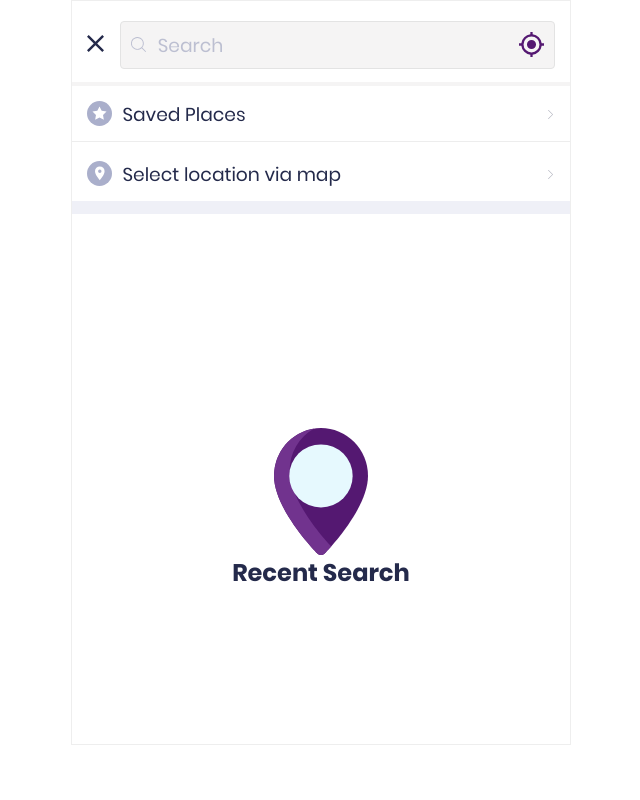
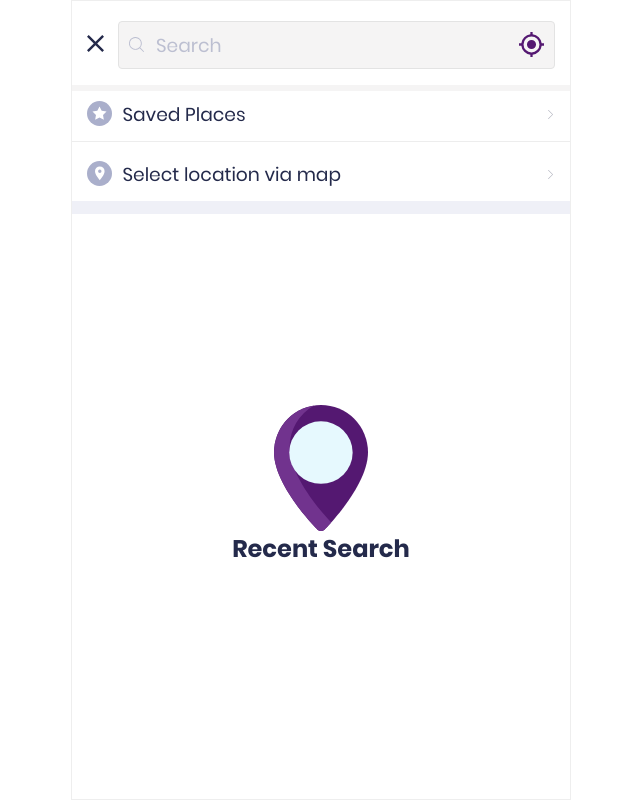
Before and after one commit to asmita1108/screen7, a plain HTML site: page index.html in a window 1280 px wide. Shown: the whole page, without its empty margins (319-959 px from the left). Drawn offline with nearby package versions, Linux system fonts and the light colour scheme.

Commit message:
style change

```diff
--- a/css/styles.css
+++ b/css/styles.css
@@ -27,7 +27,7 @@ body {
 /*----------------------------------------------*/
 .mb-container {
   max-width: 375pt;
-  height: 745px;
+  height: 100vh;
   overflow: hidden;
   background-color: #ffffff;
   margin: 0px auto;
@@ -53,7 +53,7 @@ body {
 }
 
 .searchBar {
-  width: 93%;
+  width: calc(100% - 31px);
   height: 90%;
   border: 1pt solid #e3e3e3;
   background-color: #f5f4f4;
@@ -68,7 +68,7 @@ body {
 }
 .searchBar > input {
   border: none;
-  width: 80%;
+  width: calc(100% - 45px);
   height: auto;
   background: transparent;
   font-size: 14pt;
@@ -95,16 +95,10 @@ body {
      border-style: none;
     outline: none !important;
 }
+/************************************/
+/* SECTIO */
+/************************/
 
-.search-header:after {
-    display: block;
-    height: 4px;
-    background-color: #f5f4f4;
-    content: " ";
-    width: 375pt;
-    margin: 0, auto;
-    margin: 30px -15px 0px -15px;
-}
 .section-header {
     color: #242A4B;
     font-size: 18pt;
@@ -158,7 +152,6 @@ body {
     margin: 20px 0px 20px 0px;
 }
 
-
 .location-detect {
     height: 50px;
     max-width: 100%;
@@ -194,6 +187,14 @@ body {
     width: 375pt;
     margin: 40px -15px 0px -15px;
 }
+.divider-4pt:after {
+    display: block;
+    height: 4pt;
+    background-color: #f5f4f4;
+    content: " ";
+    width: 100vw;
+    margin: 25pt -15px 0px -15px;
+}
 .divider-10pt:after {
     display: block;
     height: 10pt;
@@ -202,14 +203,3 @@ body {
     width: 375pt;
     margin: 40px -15px 0px -15px;
 }
-
-img.ri:empty
-{
-	top: 50%;
-	left: 50%;
-	-webkit-transform: translate(-50%, -50%);
-	-moz-transform: translate(-50%, -50%);
-	-ms-transform: translate(-50%, -50%);
-	-o-transform: translate(-50%, -50%);
-	transform: translate(-50%, -50%);
-}
--- a/index.html
+++ b/index.html
@@ -13,10 +13,12 @@
     <script src="https://maxcdn.bootstrapcdn.com/bootstrap/4.5.2/js/bootstrap.min.js"></script>
     <link rel="stylesheet" href="css/styles.css" />
 
+      <script>
+    </script>
   </head>
   <body>
       <div class="mb-container">
-          <header class="search-header">
+          <header class="search-header divider-4pt">
              <a href="#" class="crossPageIcon">
                 <img
                 src="css/assets/close%20(22).svg"
@@ -24,8 +26,10 @@
              </a>
              <div class="searchBar">
               <img src="css/assets/Mask Group 39.svg" alt="search-bar"/>
-              <input type="text" placeholder="Search" >
-               <img src="css/assets/crosshairs-gps.svg" style="width: 19.07pt; height: 19.07pt; display: block;float: right;" alt="location-icons">
+              <input type="text" id="search-area" onkeyup="this.setAttribute('value', this.value);" value="" placeholder="Search" >
+              <a href="#">
+                    <img src="css/assets/crosshairs-gps.svg" style="width: 19.07pt; height: 19.07pt; float: right; display: block" alt="location-icons">
+               </a>
             </div>
           </header>
 
@@ -49,7 +53,7 @@
 
           <section>
             <div style="">
-                <img src="css/assets/map-pointer.svg" style="width: 71.13pt; height: 94.82pt; display: block; margin: 50% auto 0px" />
+                <img src="css/assets/map-pointer.svg" style="width: 71.13pt; height: 94.82pt; display: block; margin: 45% auto 0px" />
 
                 <p style="text-align: center; font-family: pedija-bold; color: #242A4B; font-size: 18pt;">Recent Search</p>
             </div>
```
